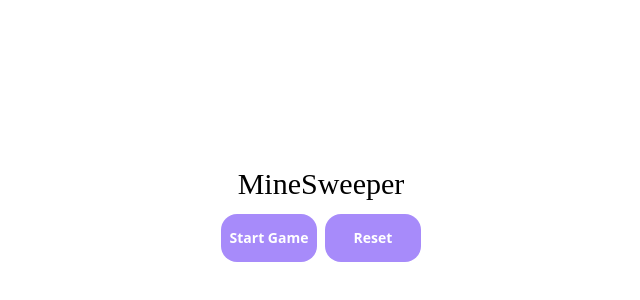
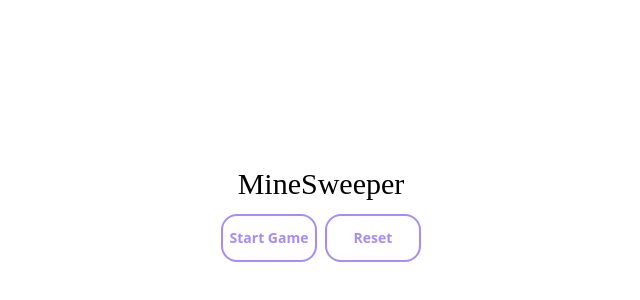
Before and after one commit to jonathanwears/minesweeper, a React (Vite) app: page / in a window 1280 px wide. Shown: the part 168-468 px from the top of the page, without its empty margins (319-959 px from the left). Built offline with nearby package versions, Linux system fonts and the light colour scheme; a web font is replaced by a local one.

Commit message:
design updates

```diff
--- a/src/components/Button.jsx
+++ b/src/components/Button.jsx
@@ -3,7 +3,7 @@ import React from 'react';
 function Button({ name, click }) {
   return (
     <button
-      className="bg-violet-400 text-white text-xs lg:text-sm font-bold w-20 h-8 lg:w-24 lg:h-12 rounded-2xl m-1 hover:bg-violet-500 active:bg-violet-600 focus:outline-none focus:ring focus:ring-violet-300"
+      className="bg-transparent border-2 border-violet-400 text-violet-400 text-xs lg:text-sm font-bold w-20 h-8 lg:w-24 lg:h-12 rounded-2xl m-1 hover:text-white hover:bg-violet-500 active:bg-violet-600 focus:outline-none focus:ring focus:ring-violet-300 select-none"
       type="button"
       onClick={click}
     >
```
